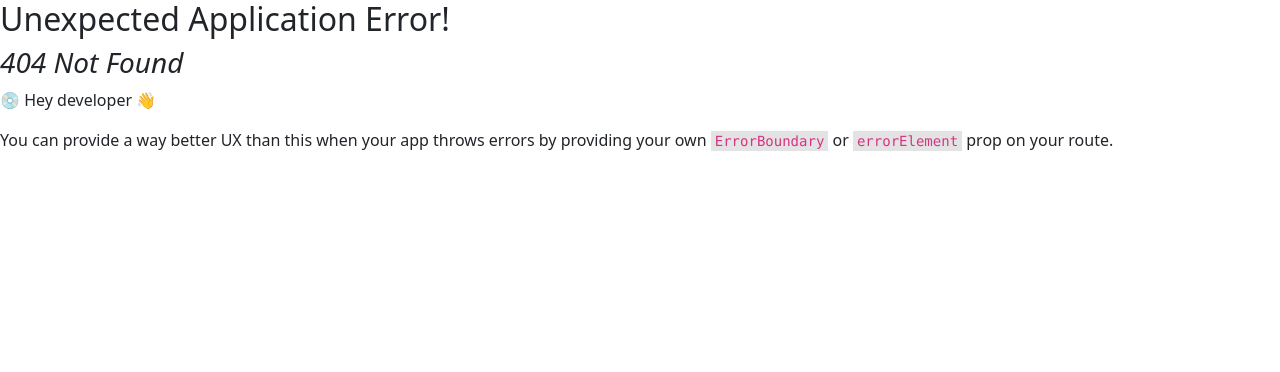
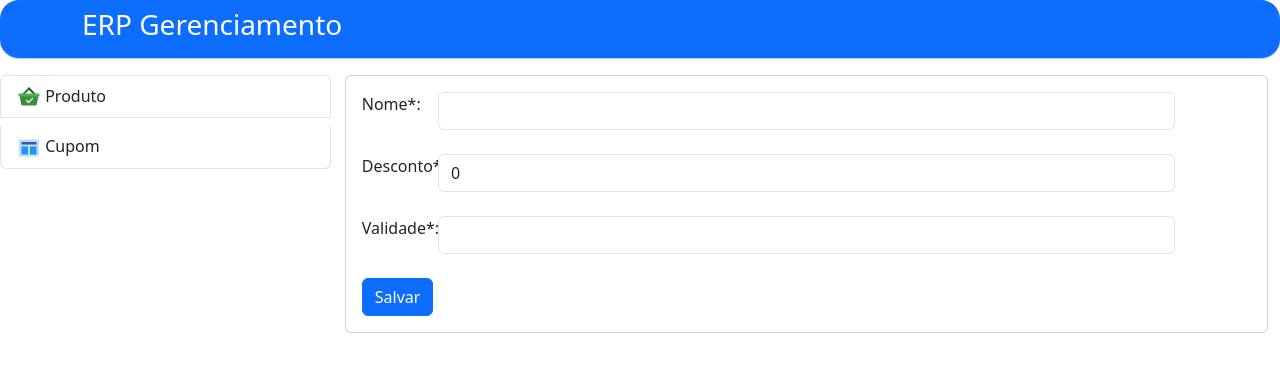
Before and after one commit to alevaristofig/teste_montink_front, a React (Create React App) app: page /cadastrocupom in a window 1280 px wide. Before the commit this address had no page. Shown: the top 372 px of the page. Built offline with nearby package versions, Linux system fonts and the light colour scheme.

Commit message:
Criação da pagina cadastroCupom

```diff
--- /dev/null
+++ b/src/paginas/Cupom/CadastroCupom.tsx
@@ -0,0 +1,102 @@
+import { ReactElement, useState, FormEvent } from "react";
+import { useDispatch } from "react-redux";
+import { ToastContainer } from 'react-toastify';
+
+import { salvar } from "../../redux/produto/slice";
+
+import Row  from 'react-bootstrap/Row';
+import Col  from 'react-bootstrap/Col';
+import Card from 'react-bootstrap/Card';
+import Form  from 'react-bootstrap/Form';
+import Button  from 'react-bootstrap/Button';
+
+import Cabecalho from "../../components/Cabecalho";
+import Menu from "../../components/Menu";
+
+const CadastroCupom = (): ReactElement => {
+
+    const dispatch = useDispatch();
+
+    const [nome,setNome] = useState<string>('');
+    const [desconto,setDesconto] = useState<number>(0);
+    const [validade,setValidade] = useState<string>('');
+
+    const salvarCupom = (e: FormEvent<HTMLFormElement>) => {
+        e.preventDefault();
+
+        let dados = {
+            'nome': nome,
+            'desconto': desconto,
+            'validade': validade,
+        };
+
+        dispatch(salvar(dados));
+
+        setNome('');
+        setDesconto(0);
+        setValidade('');
+    }
+
+    return(
+        <>
+            <Cabecalho />
+            <div className='d-flex mt-3'>
+                <Menu />
+                <div className="container-fluid">
+                    <div>
+                        <ToastContainer />
+                    </div>
+                    <Form onSubmit={salvarCupom}>
+                        <Card>
+                            <Card.Body>
+                                <Form.Group className='mb-4'>
+                                    <Row className="mb-4">
+                                        <Col xs={1}>
+                                             <Form.Label>Nome*:</Form.Label>
+                                        </Col>
+                                        <Col xs={10}>
+                                            <Form.Control
+                                                type='text'
+                                                onChange={(e) => setNome(e.target.value)}
+                                                value={nome}
+                                                required
+                                            ></Form.Control></Col>
+                                    </Row>
+                                    <Row className="mb-4">
+                                        <Col xs={1}>
+                                             <Form.Label>Desconto*:</Form.Label>
+                                        </Col>
+                                        <Col xs={10}>
+                                            <Form.Control
+                                                type='text'
+                                                onChange={(e) => setDesconto(Number(e.target.value))}
+                                                value={desconto}
+                                                required
+                                            ></Form.Control></Col>
+                                    </Row>
+                                    <Row className="mb-4">
+                                        <Col xs={1}>
+                                             <Form.Label>Validade*:</Form.Label>
+                                        </Col>
+                                        <Col xs={10}>
+                                            <Form.Control
+                                                type='text'
+                                                onChange={(e) => setValidade(e.target.value)}
+                                                value={validade}
+                                                required
+                                            ></Form.Control></Col>
+                                    </Row>
+                                </Form.Group>
+                                <Form.Group className='mt-4'>
+                                    <Button type='submit'>Salvar</Button>
+                                </Form.Group>
+                            </Card.Body>
+                        </Card>
+                    </Form>
+                </div>
+            </div>
+        </>
+    )
+}
+
+export default CadastroCupom;
--- a/src/paginas/Cupom/index.tsx
+++ b/src/paginas/Cupom/index.tsx
@@ -49,7 +49,7 @@ const Cupom = (): ReactElement => {
                             <ToastContainer />
                         </div>
                         <div className='me-2 float-start'>
-                            <Button href='/cadastroproduto' className='me-2 mb-4 float-start'>Novo Cupom</Button>
+                            <Button href='/cadastrocupom' className='me-2 mb-4 float-start'>Novo Cupom</Button>
                         </div>
                         {
                             loading
--- a/src/routes.tsx
+++ b/src/routes.tsx
@@ -5,6 +5,7 @@ import Produto from "./paginas/Produto";
 import CadastroProduto from "./paginas/Produto/cadastroProduto";
 import EditarProduto from "./paginas/Produto/editarProduto";
 import Cupom from "./paginas/Cupom";
+import CadastroCupom from "./paginas/Cupom/CadastroCupom";
 
 const router = createBrowserRouter([
     {
@@ -27,6 +28,10 @@ const router = createBrowserRouter([
         path: '/cupom',
         element: <Cupom />
     },
+     {
+        path: '/cadastrocupom',
+        element: <CadastroCupom />
+    },
 ]);
 
 export { router }
```
